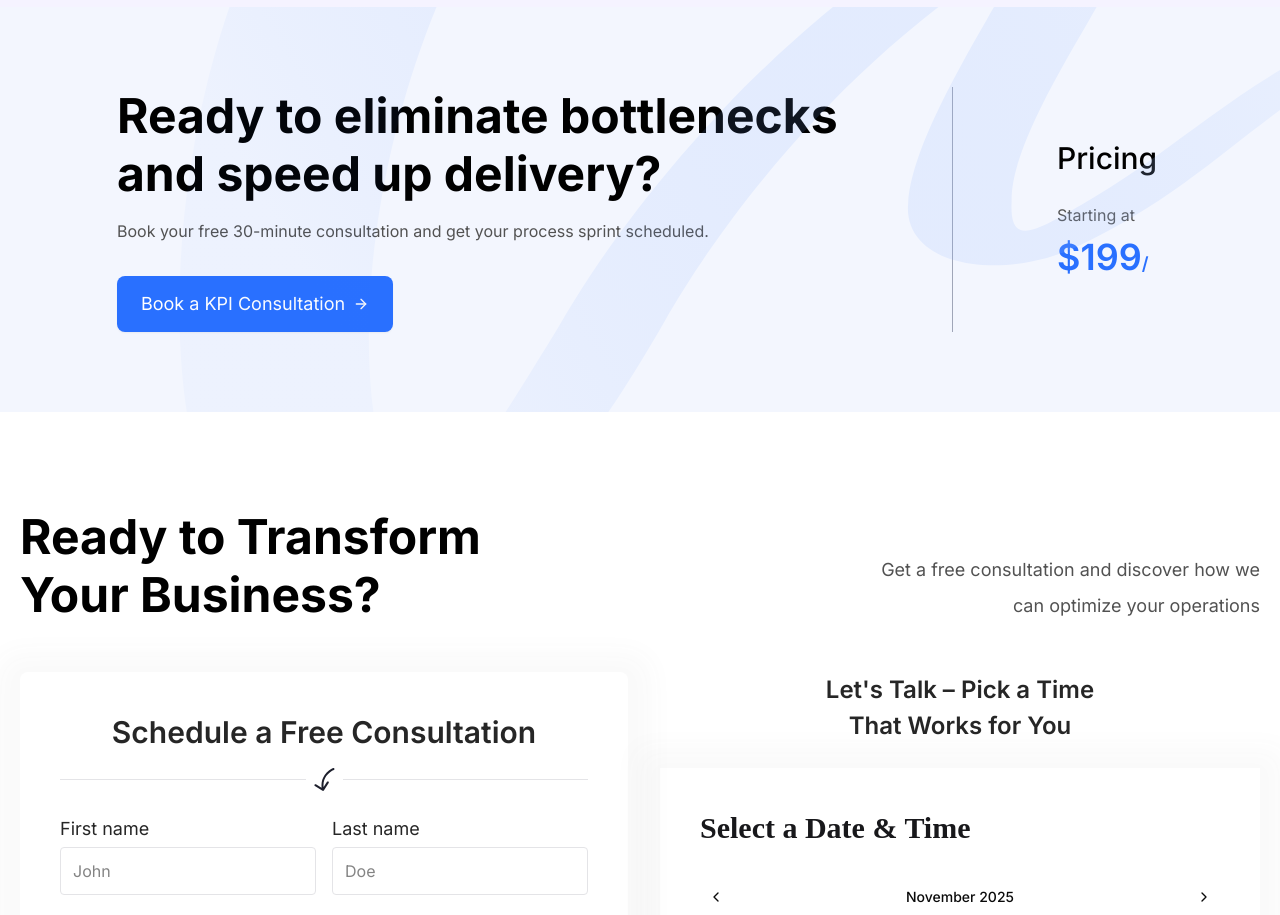
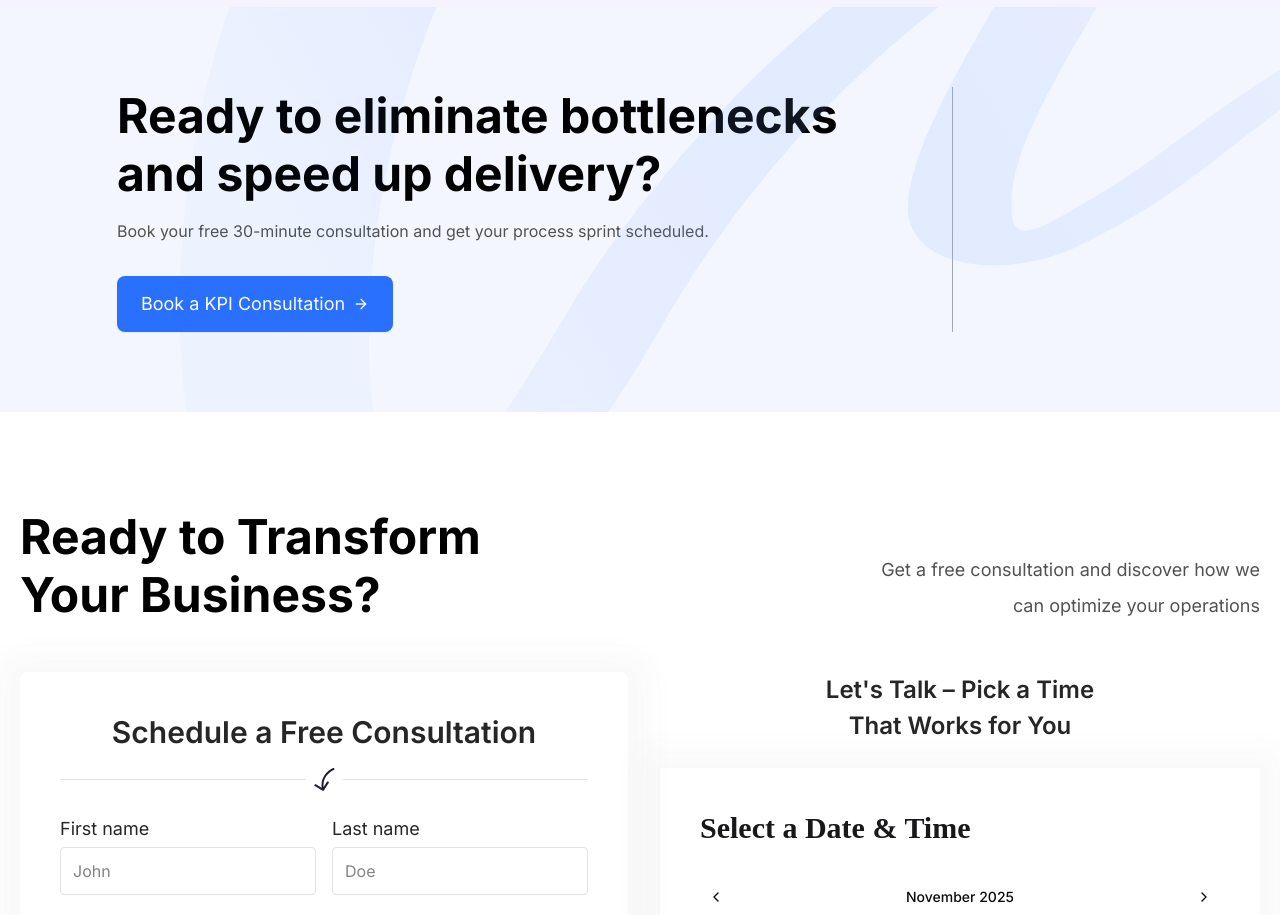
Before and after one commit to backbencherstudio/thainnoel, a Next.js app: page /servicedetailss in a window 1280 px wide. Shown: the part 5980-6895 px from the top of the page. Built offline with nearby package versions, Linux system fonts and the light colour scheme.

Commit message:
Removed all pricing data and usecase page card

```diff
--- a/app/servicedetailss/components/pricing.tsx
+++ b/app/servicedetailss/components/pricing.tsx
@@ -26,16 +26,16 @@ export const Pricing = () => {
 
       <div className="flex flex-col w-full lg:w-[106px] items-start gap-4 sm:gap-6">
         <h3 className="text-black text-xl sm:text-2xl md:text-3xl font-medium font-['Inter'] leading-tight md:leading-10">
-          Pricing
+
         </h3>
 
         <div className="flex flex-col items-start justify-center gap-1 w-full">
           <p className="text-neutral-600 text-sm sm:text-base font-normal font-['Inter'] leading-relaxed">
-            Starting at
+
           </p>
           <div className="font-semibold">
-            <span className="text-[#2970ff] text-3xl sm:text-4xl font-semibold font-['Inter'] leading-tight sm:leading-[50.40px]">$199</span>
-            <span className="text-[#2970ff] text-base sm:text-lg font-semibold font-['Inter'] leading-relaxed">/</span>
+            <span className="text-[#2970ff] text-3xl sm:text-4xl font-semibold font-['Inter'] leading-tight sm:leading-[50.40px]"></span>
+            <span className="text-[#2970ff] text-base sm:text-lg font-semibold font-['Inter'] leading-relaxed"></span>
           </div>
         </div>
       </div>
--- a/app/usecases/components/usecases.tsx
+++ b/app/usecases/components/usecases.tsx
@@ -95,7 +95,7 @@ export default function UseCases() {
               </div>
 
               {/* Get Started Today Card */}
-              <div className="w-full lg:w-[419px] bg-gradient-to-br from-[#00294B] to-[#3C6399] rounded-lg shadow-lg">
+              {/* <div className="w-full lg:w-[419px] bg-gradient-to-br from-[#00294B] to-[#3C6399] rounded-lg shadow-lg">
                 <div className="flex flex-col items-start gap-3 md:gap-3.5 p-4 md:p-6 w-full">
                   <div className="flex flex-col items-start gap-3 md:gap-4 w-full">
                     <h2 className="text-white text-2xl md:text-3xl font-bold font-['Inter'] leading-tight">
@@ -121,7 +121,7 @@ export default function UseCases() {
                     </div>
                   </div>
                 </div>
-              </div>
+              </div> */}
             </div>
 
             {/* Right Content Area */}
```
